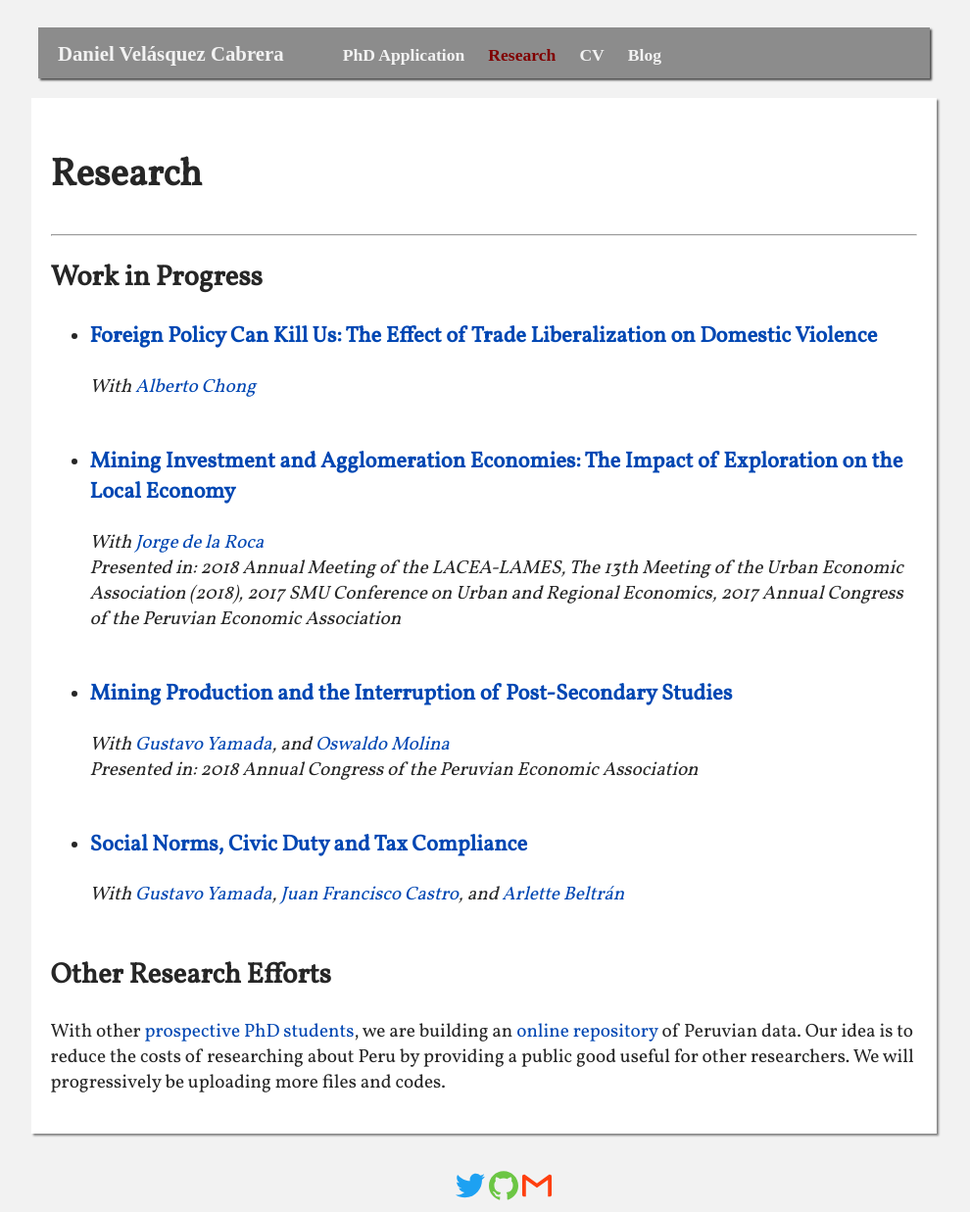
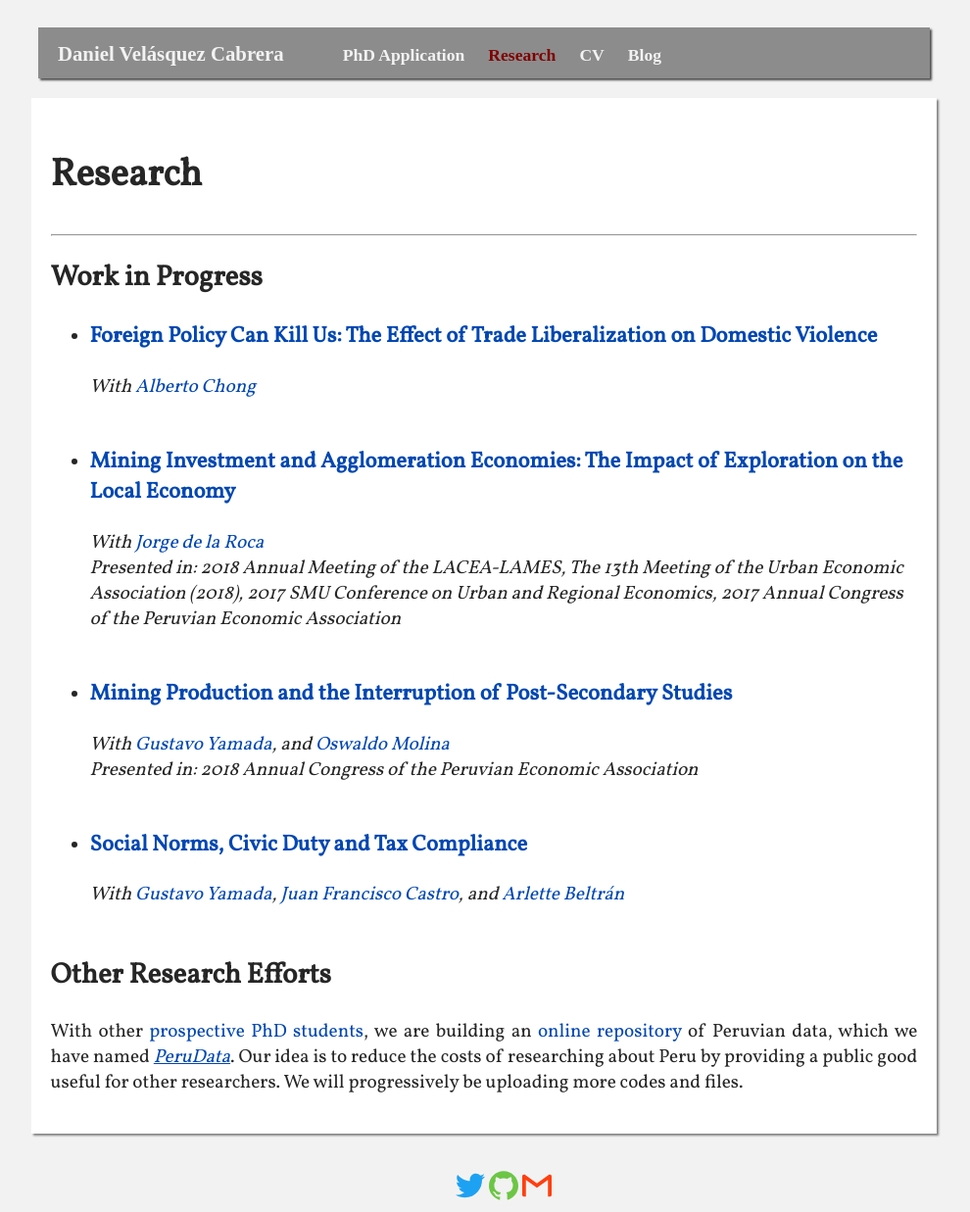
Before and after one commit to dvelasquezc/dvelasquezc.github.io, a Jekyll site: the page built from _pages/research.md, in a window 1280 px wide. Shown: the whole page at 98% size, without its empty margins (146-1136 px from the left). Built offline with Jekyll 4.4.1, drawn with Linux system fonts in a browser that asks for light colours; some web fonts are replaced.

Commit message:
perudata2

```diff
--- a/_pages/research.md
+++ b/_pages/research.md
@@ -67,6 +67,6 @@ dropdown_folder: "no"
 
 <h2> Other Research Efforts </h2>
 
-<div>
-   <p> With other <a href="https://github.com/orgs/PeruData/people">prospective PhD students</a>, we are building an <a href="https://github.com/PeruData"> online repository</a> of Peruvian data. Our idea is to reduce the costs of researching about Peru by providing a public good useful for other researchers. We will progressively be uploading more files and codes.</p>
+<div class="text">
+   <p> With other <a href="https://github.com/orgs/PeruData/people">prospective PhD students</a>, we are building an <a href="https://github.com/PeruData"> online repository</a> of Peruvian data, which we have named <a href="https://github.com/PeruData"><u><i>PeruData</i></u></a>. Our idea is to reduce the costs of researching about Peru by providing a public good useful for other researchers. We will progressively be uploading more codes and files.</p>
 </div>
```
